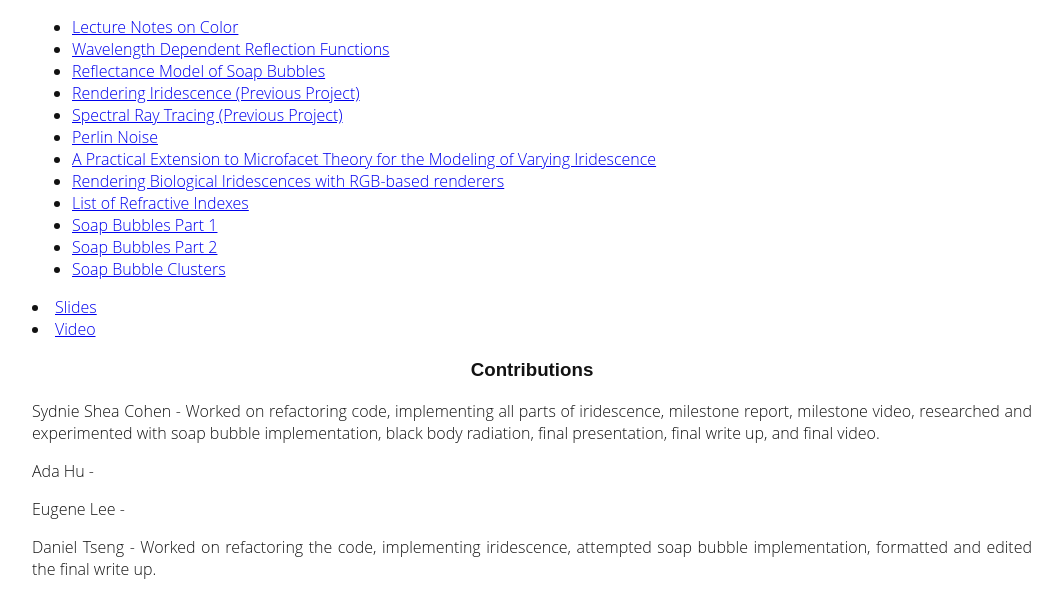
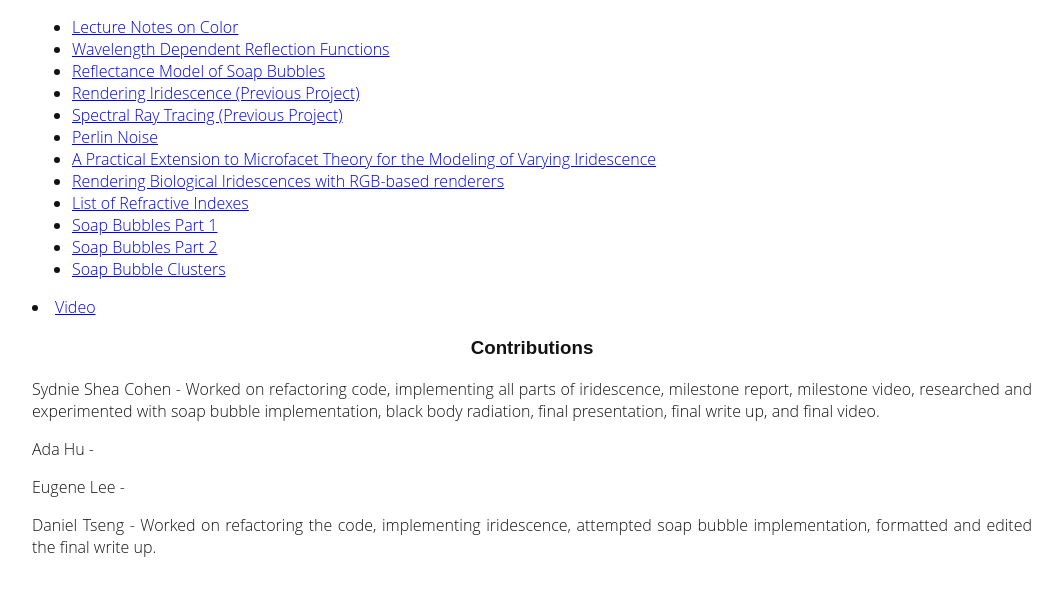
Before and after one commit to Sydnie-Shea/iridescentFinal, a plain HTML site: page docs/index.html in a window 1280 px wide. Shown: the part 3622-4218 px from the top of the page, without its empty margins (108-1170 px from the left). After the commit the page ends 4196 px from the top, so only its background shows below. Drawn offline with Linux system fonts and the light colour scheme.

Commit message:
added video

```diff
--- a/docs/index.html
+++ b/docs/index.html
@@ -298,8 +298,7 @@
 
 </ul>
 
-<li><a href = "https://docs.google.com/presentation/d/1XYcI0anXJr93A3EHZn4cbVlb65MhMKVvi26xPkWUG90/edit?usp=sharing">Slides</a></li>
-<li><a href = "https://drive.google.com/file/d/1MXHjF4cffuJSG5EWnjKBR8b8CPMIxIwb/view">Video</a></li>
+<li><a href = "https://drive.google.com/file/d/1oJ5v6OR6bsPJWHD1JjnBD5NtkNlvQOyD/view">Video</a></li>
 
 
 <h3 align="middle">Contributions</h3>
```
